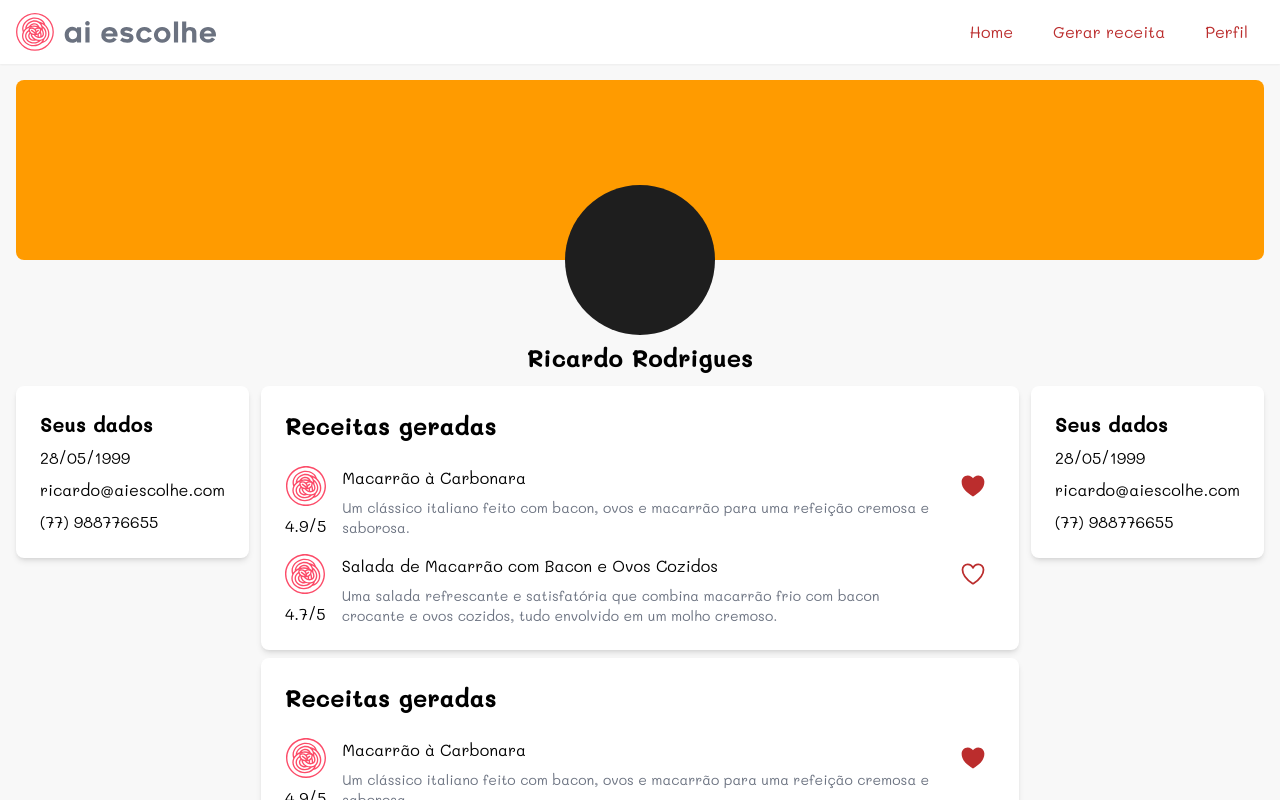
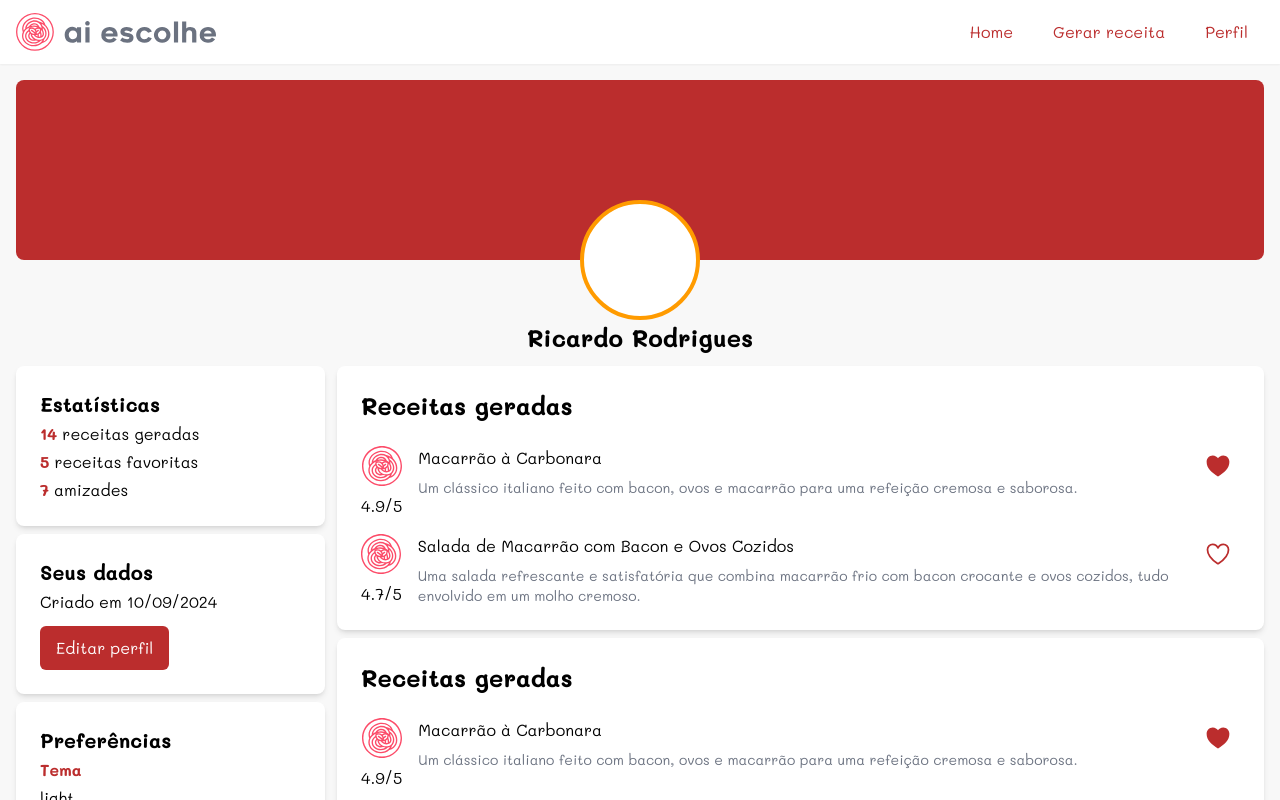
Before and after one commit to ricardorodriguespes17/ai-escolhe-web, a React (Vite) app: page /perfil in a window 1280 px wide. Built offline with nearby package versions, Linux system fonts and the light colour scheme.

Commit message:
refactor profile page layout

```diff
--- a/src/pages/Profile.tsx
+++ b/src/pages/Profile.tsx
@@ -1,37 +1,59 @@
+import Button from "../components/Button"
 import Card from "../components/Card"
+import ProfilePhoto from "../components/ProfilePhoto"
 import RecipeContainer from "../components/RecipesContainer"
 
 const ProfilePage = () => {
   return (
     <div className="flex flex-col items-center gap-3">
-      <div className="w-full bg-secondary h-[180px] rounded-lg relative mb-[70px]">
-        <div className="w-[150px] aspect-square rounded-full bg-gray absolute left-1/2 transform -translate-x-1/2 bottom-0 translate-y-1/2" />
+      <div className="w-full bg-primary h-[180px] rounded-lg relative mb-[50px]">
+        <ProfilePhoto />
       </div>
 
       <h1>Ricardo Rodrigues</h1>
 
       <div className="flex gap-3 w-full">
-        <Card className="gap-2">
-          <h2>Seus dados</h2>
+        <div className="flex-1 flex flex-col gap-2">
+          <Card className="gap-1">
+            <h2>Estatísticas</h2>
+            <label>
+              <strong className="text-primary">14</strong> receitas geradas
+            </label>
+            <label>
+              <strong className="text-primary">5</strong> receitas favoritas
+            </label>
+            <label>
+              <strong className="text-primary">7</strong> amizades
+            </label>
+          </Card>
 
-          <p>28/05/1999</p>
-          <p>ricardo@aiescolhe.com</p>
-          <p>{"(77) 988776655"}</p>
-        </Card>
+          <Card className="gap-1">
+            <h2>Seus dados</h2>
+            <label>Criado em 10/09/2024</label>
 
-        <div className="flex-[2] flex flex-col gap-2">
+            <Button className="mt-2">Editar perfil</Button>
+          </Card>
+
+          <Card className="gap-1">
+            <h2>Preferências</h2>
+            <strong className="text-primary">Tema</strong>
+            <label>light</label>
+            <strong className="text-primary">Salvamento automático</strong>
+            <label>Não</label>
+            <strong className="text-primary">Receber novidades via email</strong>
+            <label>Não</label>
+
+            <Button className="mt-2">
+              Sair
+            </Button>
+          </Card>
+        </div>
+
+        <div className="flex-[3] flex flex-col gap-2">
           <RecipeContainer />
           <RecipeContainer />
           <RecipeContainer />
         </div>
-
-        <Card className="gap-2">
-          <h2>Seus dados</h2>
-
-          <p>28/05/1999</p>
-          <p>ricardo@aiescolhe.com</p>
-          <p>{"(77) 988776655"}</p>
-        </Card>
       </div>
     </div>
   )
```
